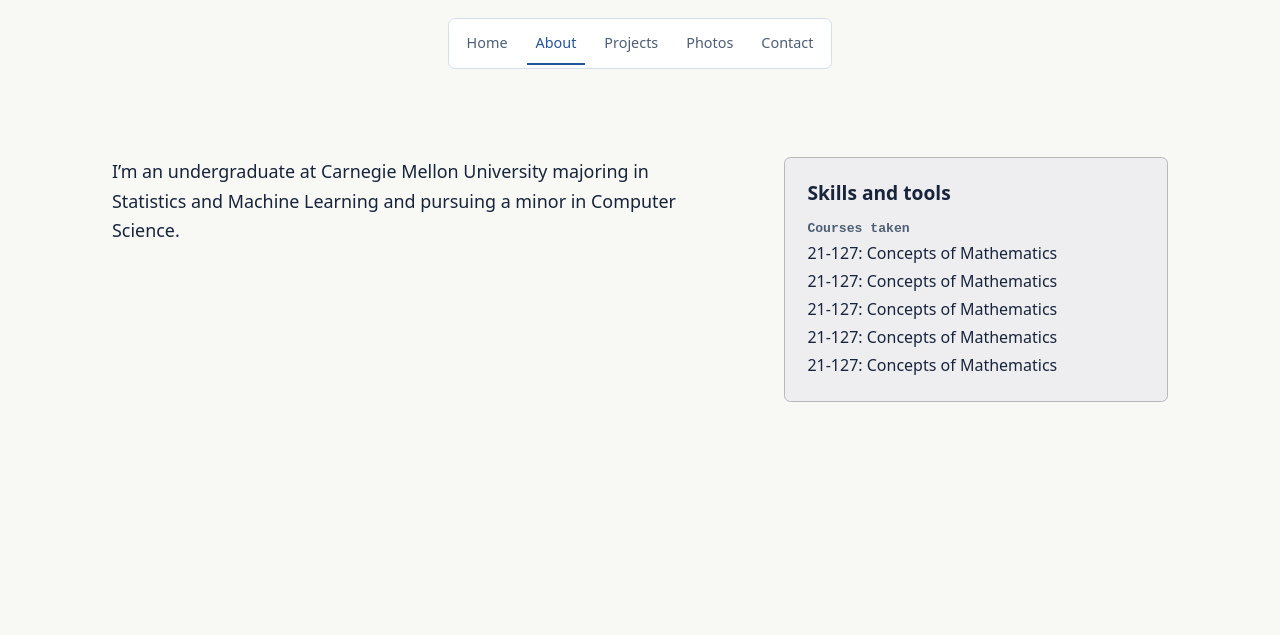
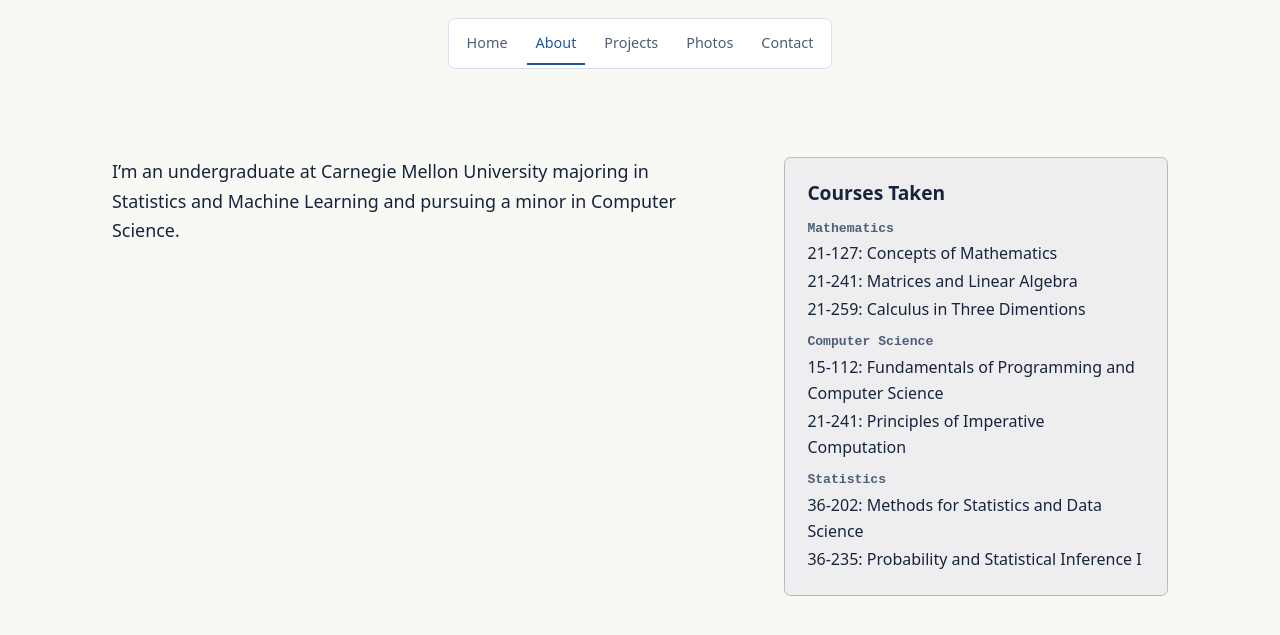
Before and after one commit to ericxmlin/ericxmlin.github.io, a Jekyll site: the page built from about.html, in a window 1280 px wide. Shown: the top 635 px of the page. Built offline with Jekyll 4.4.1, drawn with Linux system fonts in a browser that asks for light colours.

Commit message:
Update about.html

```diff
--- a/about.html
+++ b/about.html
@@ -15,14 +15,18 @@ description: About Eric Lin, a Carnegie Mellon student interested in statistics,
 
   <div class="about-cards">
     <section class="about-card" aria-labelledby="skills-title">
-      <h2 id="skills-title">Skills and tools</h2>
+      <h2 id="skills-title">Courses Taken</h2>
       <dl>
-        <dt>Courses taken</dt>
+        <dt>Mathematics</dt>
         <dd>21-127: Concepts of Mathematics</dd>
-        <dd>21-127: Concepts of Mathematics</dd>
-        <dd>21-127: Concepts of Mathematics</dd>
-        <dd>21-127: Concepts of Mathematics</dd>
-        <dd>21-127: Concepts of Mathematics</dd>
+        <dd>21-241: Matrices and Linear Algebra</dd>
+        <dd>21-259: Calculus in Three Dimentions</dd>
+        <dt>Computer Science</dt>
+        <dd>15-112: Fundamentals of Programming and Computer Science</dd>
+        <dd>21-241: Principles of Imperative Computation</dd>
+        <dt>Statistics</dt>
+        <dd>36-202: Methods for Statistics and Data Science</dd>
+        <dd>36-235: Probability and Statistical Inference I</dd>
       </dl>
     </section>
   </div>
```
